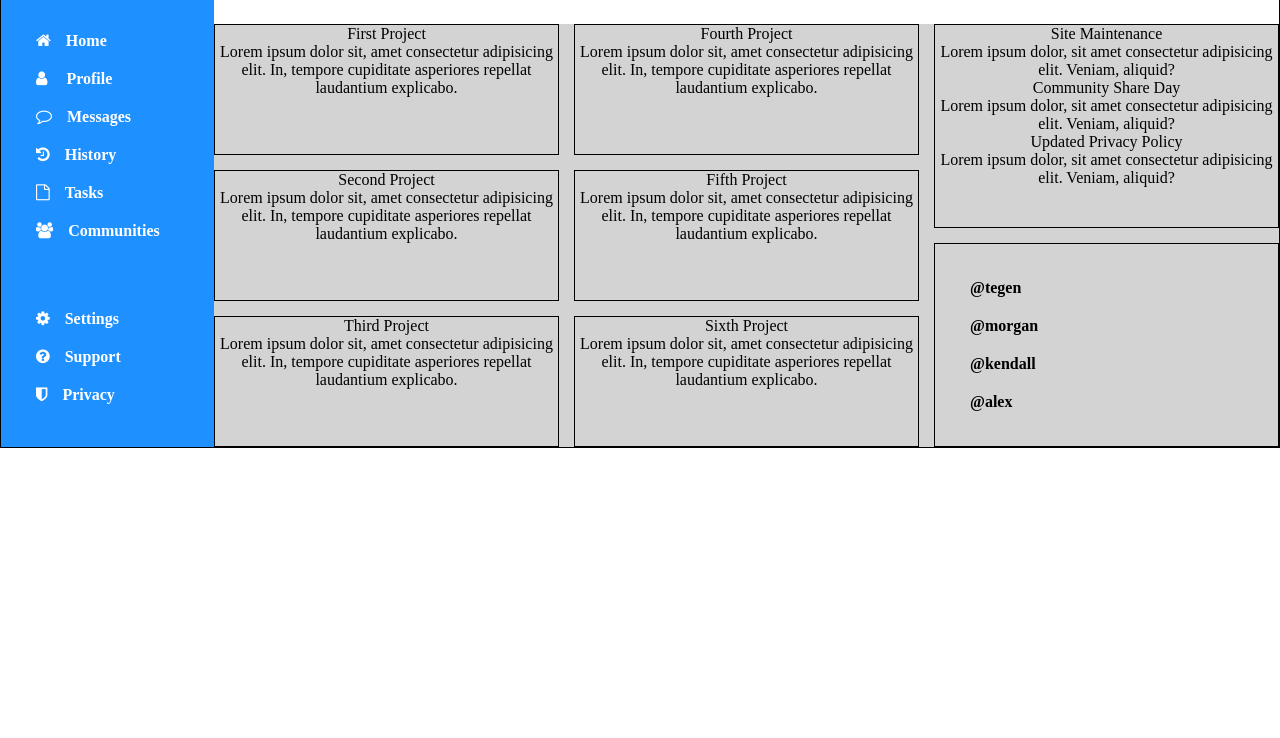
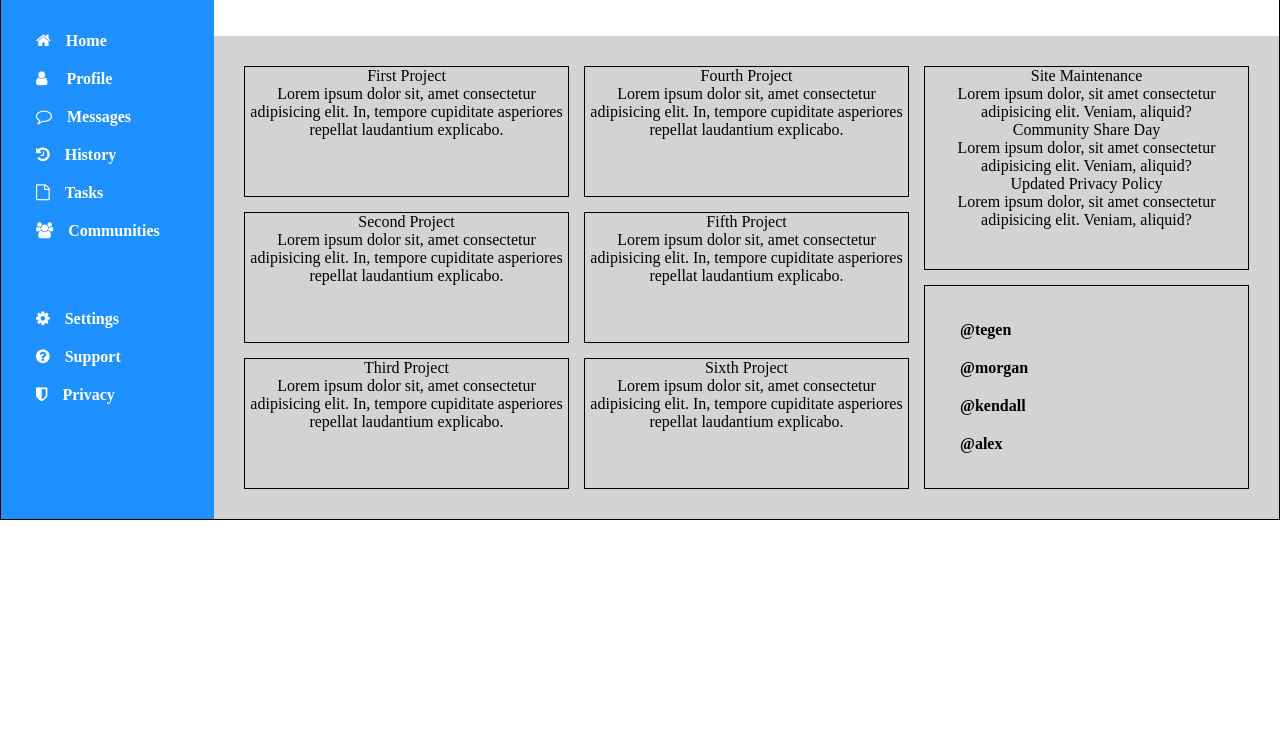
Before and after one commit to jaym9000/admin-dashboard, a plain HTML site: page index.html in a window 1280 px wide. Shown: the part 62-800 px from the top of the page. Drawn offline with Linux system fonts and the light colour scheme.

Commit message:
some more paddidng in main content to fit titles outside boxes

```diff
--- a/styles.css
+++ b/styles.css
@@ -105,6 +105,7 @@ li {
   grid-template-rows: 1fr 1fr 1fr 1fr 1fr 1fr;
   gap: 15px;
   background-color: lightgray;
+  padding: 30px;
 }
 
 .p1 {
@@ -134,7 +135,8 @@ li {
   grid-row: 5 / 7;
 }
 
-.top-right {
+.top-right,
+h3 {
   grid-column: 3 / 4;
   grid-row: 1 / 4;
 }
```
